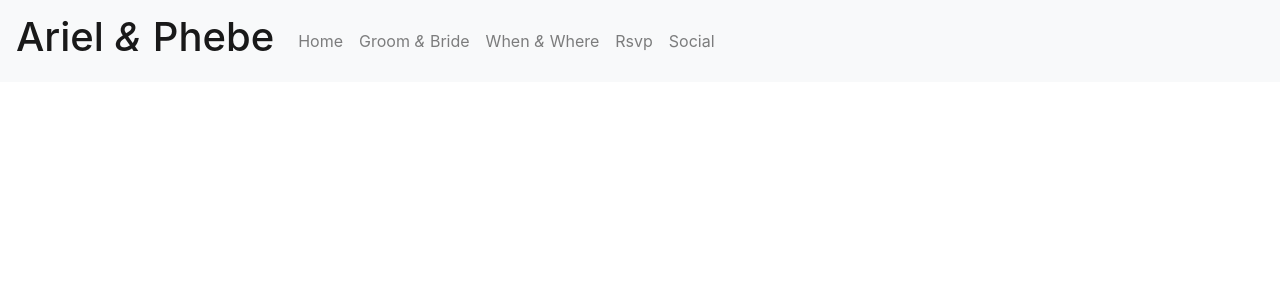
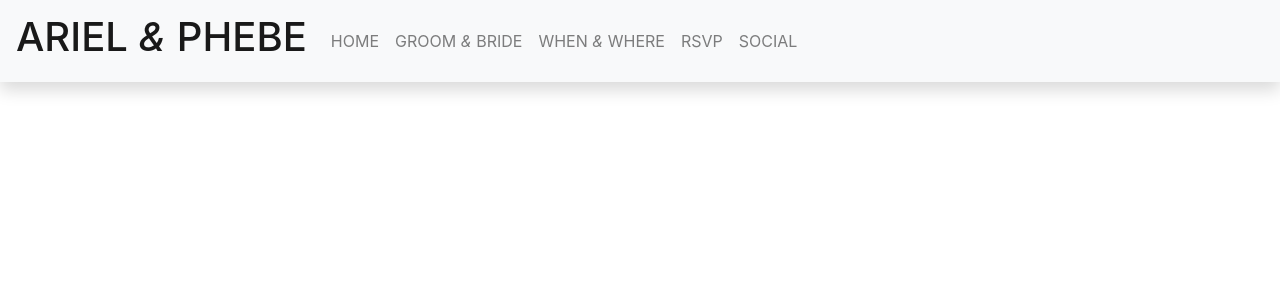
Before and after one commit to arielmagbanua/react.ariel-and-phebe, a React (Create React App) app: page / in a window 1280 px wide. Shown: the top 300 px of the page. Built offline with nearby package versions, Linux system fonts and the light colour scheme.

Commit message:
styled the app nav bar.

```diff
--- a/src/App.tsx
+++ b/src/App.tsx
@@ -1,7 +1,7 @@
 import React from 'react';
 import { BrowserRouter as Router, Route, Switch } from 'react-router-dom';
 
-import './App.css';
+import './App.scss';
 import AppNavbar from './shared/components/AppNavbar';
 
 const App: React.FC = () => {
--- /dev/null
+++ b/src/shared/components/AppNavbar.module.scss
@@ -0,0 +1,3 @@
+.all-caps {
+  text-transform: uppercase;
+}
--- a/src/shared/components/AppNavbar.tsx
+++ b/src/shared/components/AppNavbar.tsx
@@ -1,18 +1,20 @@
 import React from 'react';
 import { Navbar, Nav } from 'react-bootstrap';
 
+import styles from './AppNavbar.module.scss'
+
 const AppNavbar: React.FC = () => {
   return (
-    <Navbar bg="light" variant="light">
-      <Navbar.Brand href="/">
+    <Navbar className="shadow" bg="light" variant="light">
+      <Navbar.Brand className={styles['all-caps']} href="/">
         <h1>Ariel <em>&amp;</em> Phebe</h1>
       </Navbar.Brand>
       <Nav className="mr-auto">
-        <Nav.Link href="/">Home</Nav.Link>
-        <Nav.Link href="/groom-and-bride">Groom <em>&amp;</em> Bride</Nav.Link>
-        <Nav.Link href="/when-and-where">When <em>&amp;</em> Where</Nav.Link>
-        <Nav.Link href="/rsvp">Rsvp</Nav.Link>
-        <Nav.Link href="/social">Social</Nav.Link>
+        <Nav.Link className={styles['all-caps']} href="/">Home</Nav.Link>
+        <Nav.Link className={styles['all-caps']} href="/groom-and-bride">Groom <em>&amp;</em> Bride</Nav.Link>
+        <Nav.Link className={styles['all-caps']} href="/when-and-where">When <em>&amp;</em> Where</Nav.Link>
+        <Nav.Link className={styles['all-caps']} href="/rsvp">Rsvp</Nav.Link>
+        <Nav.Link className={styles['all-caps']} href="/social">Social</Nav.Link>
       </Nav>
     </Navbar>
   );
```
Also changed, not shown: src/App.scss (renamed from src/App.css).
